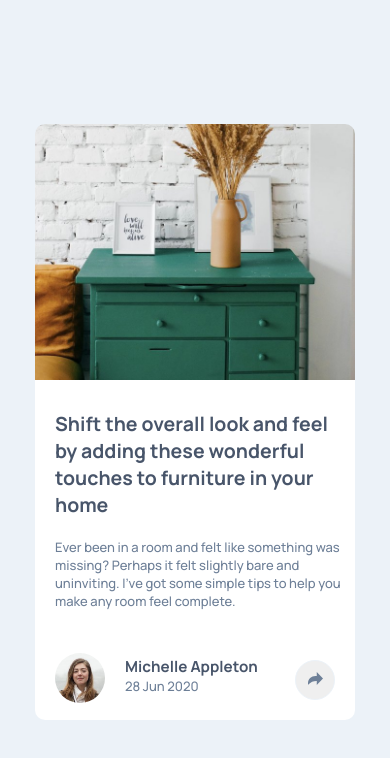
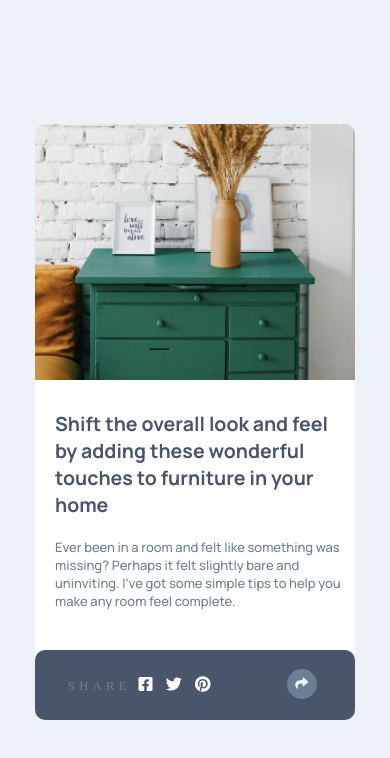
Before and after one commit to Jaypo16/article-preview-component-master, a plain HTML site: page index.html in a window 390 px wide. Both pictures are taken after a click on the button 315 px from the left and 680 px from the top of the page. Drawn offline with Linux system fonts and the light colour scheme.

Commit message:
12.18.2024

```diff
--- a/index.html
+++ b/index.html
@@ -4,6 +4,7 @@
 <head>
   <meta charset="UTF-8">
   <meta name="viewport" content="width=device-width, initial-scale=1.0">
+  <link rel="stylesheet" href="https://cdnjs.cloudflare.com/ajax/libs/font-awesome/5.14.0/css/all.min.css">
   <link rel="stylesheet" href="style.css">
   <link rel="icon" type="image/png" sizes="32x32" href="./images/favicon-32x32.png">
   <title>Frontend Mentor | Article preview component</title>
@@ -43,9 +44,24 @@
             <p>28 Jun 2020</p>
           </div> <!-- closes footer-2 -->
 
-          <button id="java"><img src="images/icon-share.svg" alt="share button"></button>
+          <button id="share-button"><img src="images/icon-share.svg" alt="share button"></button>
         </div> <!-- closes footer-main -->
+
+        <!-- Share Menu -->
+      <div class="share-menu" id="share-menu">
+        <div class="social-media">
+          <span>SHARE</span>
+          <i class="fab fa-facebook-square"></i>
+          <i class="fab fa-twitter"></i>
+          <i class="fab fa-pinterest"></i>
+        </div>
+        <div class="share-menu-button" id="return-button">
+          <i class="fas fa-share"></i>
+        </div>
+      </div> <!-- closes share menu div -->
+
       </div> <!-- closes topp -->
+
     </div> <!-- closes container -->
   </article> <!-- closes card-master -->
 
--- a/script.js
+++ b/script.js
@@ -0,0 +1,11 @@
+const shareButton = document.getElementById('share-button');
+const shareMenu = document.getElementById('share-menu');
+const returnButton = document.getElementById('return-button');
+
+shareButton.addEventListener('click', () => {
+    shareMenu.classList.toggle('active');
+});
+
+returnButton.addEventListener('click', () => {
+    shareMenu.classList.remove('active');
+});
--- a/style.css
+++ b/style.css
@@ -12,7 +12,8 @@ body {
     display: flex;
     justify-content: center; /* centers card */
     align-items: center; /* centers card */
-    min-height: 100vh; /* centers card */
+    height: 100vh; /* centers card */
+    width: 100vw;
     background-color: var(--light-grayish-blue);
 
 }
@@ -38,6 +39,16 @@ p {
 
 }
 
+.card-master {
+    /* display: flex;
+    flex-direction: column; */
+    position: absolute;
+    /* width: 100vw;
+    height: 100vh;
+    justify-content: center;
+    align-items: center; */
+}
+
 .img-container {
     display: flex;
     border-top-left-radius: 10px;
@@ -53,6 +64,7 @@ p {
 
 .container {
     display: flex;
+    width: 670px;
 }
 
 .topp {
@@ -121,6 +133,70 @@ height: 50px;
     display: flex;
 }
 
+#share-button {
+    border: 1px solid var(--light-grayish-blue);
+    border-radius: 20px;
+    width: 40px;
+    height: 40px;
+
+}
+
+#share-button img {
+    width: 15px;
+    height: 15px;
+}
+
+
+/* Share Menu Styles */
+
+.share-menu-button {
+    display: none;
+}
+
+.share-menu {
+    background-color: #48556a;
+    height: 50px;
+    width: 230px;
+    color: #fff;
+    position: absolute;
+    bottom: 75px;
+    left: 517px;
+    display: none;
+    grid-template-columns: 1fr;
+    border-radius: 10px;
+}
+
+.share-menu.active {
+    display: grid;
+}
+
+.share-menu .social-media {
+    text-align: center;
+    align-content: center;
+}
+
+.share-menu .social-media span {
+    color: #6d7f97;
+    letter-spacing: 4px;
+}
+
+.share-menu .social-media i {
+    font-size: 16px;
+    padding: 0 5px;
+}
+
+.share-menu::before {
+    border-top: 15px solid #48556a;
+    border-bottom: 15px solid transparent;
+    border-left: 15px solid transparent;
+    border-right: 15px solid transparent;
+    content: '';
+    position: absolute;
+    width: 0;
+    top: 49px;
+    left: 100px;
+}
+
 .attribution {
     display: none;
 }
@@ -156,4 +232,30 @@ height: 50px;
     margin-top: 20px;
 }
 
+.share-menu {
+    height: 70px;
+    width: 320px;
+    color: #fff;
+    position: absolute;
+    bottom: 0;
+    left: 0;
+    border-bottom-left-radius: 10px;
+    border-bottom-right-radius: 10px;
+    grid-template-columns: 2fr 1fr;
 }
+
+.share-menu-button {
+    background-color: #6d7f97;
+    border-radius: 50%;
+    color: #edf2f8;
+    height: 30px;
+    width: 30px;
+    align-content: center;
+    text-align: center;
+    margin: 0 auto;
+    margin-top: 19px;
+    cursor: pointer;
+    display: block;
+}
+
+}
```
